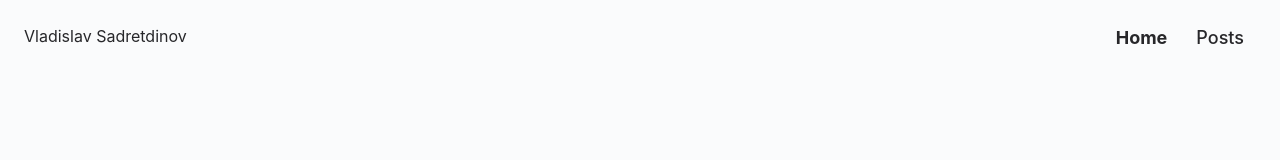
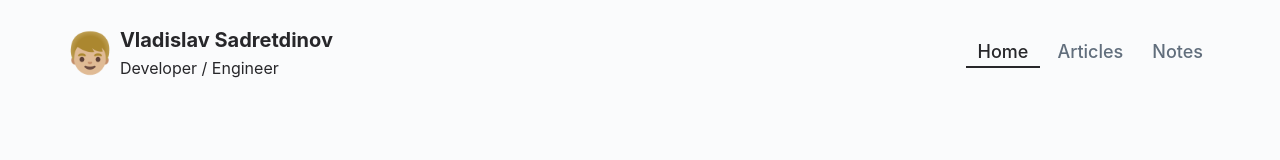
Before and after one commit to vladsad/vladsad.github.io, a Gatsby site: page / in a window 1280 px wide. Built offline with nearby package versions, Linux system fonts and the light colour scheme; Gatsby itself is replaced by a stand-in of ours.

Commit message:
Make header

```diff
--- a/src/components/header/header.js
+++ b/src/components/header/header.js
@@ -6,22 +6,43 @@ const Header = (props) => {
   const { pageContext, children } = props;
 
   return (
-    <header>
-      <div>Vladislav Sadretdinov</div>
-      <nav>
-        <ul>
-          <li>
-            <Link to="/" activeClassName="activeLink">
+    <header className="header">
+      <div className="header_inner">
+        <div className="header-logo">
+          <span className="header-logo_img">👦🏼</span>
+          <div>
+            <div className="header-logo_text-top">Vladislav Sadretdinov</div>
+            <div className="header-logo_text-bottom">Developer / Engineer</div>
+          </div>
+        </div>
+        <nav className="nav">
+          <ul className="nav_list">
+            <li className="nav_element">
+              <Link to="/" className="nav_link" activeClassName="activeLink">
                 Home
               </Link>
             </li>
-          <li>
-            <Link to="/posts" activeClassName="activeLink">
-              Posts
+            <li className="nav_element">
+              <Link
+                to="/articles"
+                className="nav_link"
+                activeClassName="activeLink"
+              >
+                Articles
+              </Link>
+            </li>
+            <li className="nav_element">
+              <Link
+                to="/notes"
+                className="nav_link"
+                activeClassName="activeLink"
+              >
+                Notes
               </Link>
             </li>
           </ul>
         </nav>
+      </div>
     </header>
   );
 };
--- a/src/components/header/header.scss
+++ b/src/components/header/header.scss
@@ -1,36 +1,60 @@
 @import "./../variables";
 
-header {
+.header {
+    &_inner {
+        max-width: $maxWidthInner;
+        margin: auto;
+        display: flex;
+        flex-direction: row;
+        align-items: center;
+    }
+
+    &-logo {
+        display: flex;
+        align-items: center;
+
+        &_img {
+            font-size: 40px;
+            margin-right: 5px;
+            line-height: 1;
+        }
+
+        &_text-top {
+            font-size: 20px;
+            font-weight: bold;
+        }
+    }
+
+    & .nav {
+        margin-left: auto;
+
+        &_list {
+            list-style: none;
             display: flex;
             flex-direction: row;
         }
 
-nav {
-    margin-left: auto;
+        &_element {
+            //
         }
 
-ul {
-    list-style: none;
-    display: flex;
-    flex-direction: row;
-
-    a {
+        &_link {
             transition: text-shadow .3s, color .1s ease-in-out;
             padding: 4px 12px;
             margin: 0 0 0 5px;
             font-size: 18px;
             font-weight: 500;
             color: $grey;
+
+            &:hover {
+                color: $black;
+                border-bottom: 2px solid $black
             }
 
-    a:hover {
-        text-shadow: 0 0 .65px #333, 0 0 .65px #333;
-        /* use the line below if you want a more intense effect */
-        /* text-shadow: 0 0 .9px #333, 0 0 .9px #333, 0 0 .9px #333; */
-    }
-
-    .activeLink {
+            &.activeLink {
                 color: $black;
-        font-weight: bold;
+                border-bottom: 2px solid $black
             }
         }
+    }
+}
--- a/src/components/variables.scss
+++ b/src/components/variables.scss
@@ -1,2 +1,4 @@
 $black: #27272a;
 $grey: #616e7c;
+
+$maxWidthInner: 1150px;
--- a/src/pages/404.js
+++ b/src/pages/404.js
@@ -5,7 +5,7 @@ const NotFoundPage = () => {
   return (
     <Layout>
       <span role="img" aria-label="Pensive emoji">
-        😔
+        <div style={{ fontSize: "20vh", textAlign: "center" }}>😔</div>
       </span>{" "}
     </Layout>
   );
--- /dev/null
+++ b/src/pages/notes/test.mdx
@@ -0,0 +1,9 @@
+---
+title: Home page
+author: Vladislav
+---
+
+<h1>{props.pageContext.frontmatter.title}</h1>
+<span>{props.pageContext.frontmatter.author}</span>
+
+(Blog post content, components, etc.)
--- /dev/null
+++ b/src/pages/notes/what.mdx
@@ -0,0 +1,6 @@
+---
+title: Home page
+author: Vladislav
+---
+
+(Blog post content, components, etc.)
```
Also changed, not shown: src/pages/posts.js (deleted, +0 -17 lines), src/pages/articles/test.mdx (renamed from src/pages/posts/test.mdx). Lines whose indentation alone changed are shown as unchanged.
